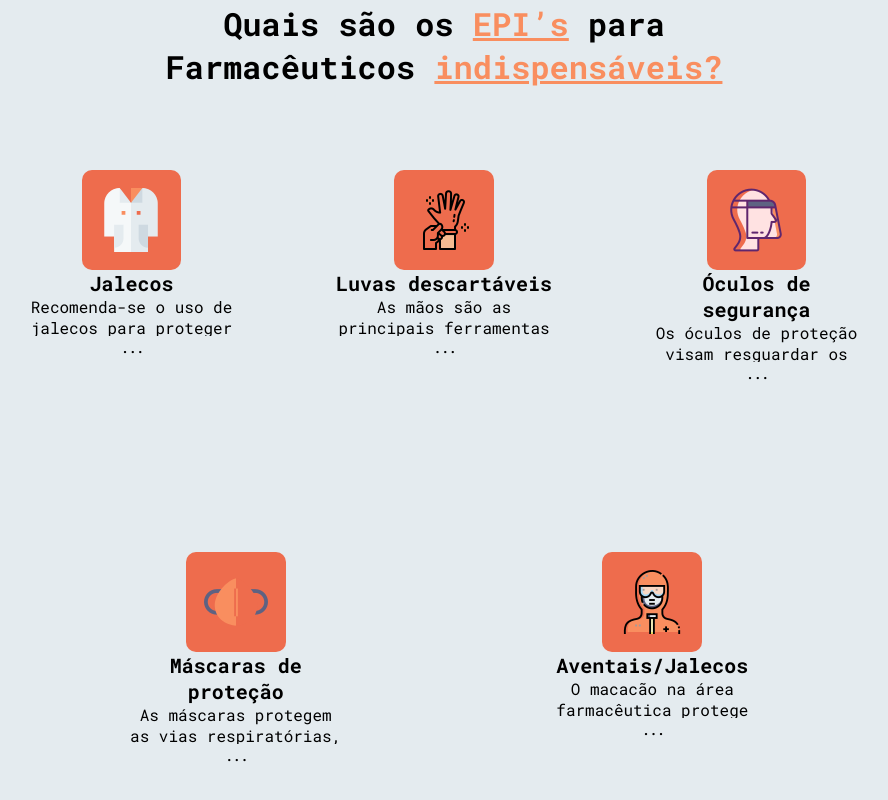
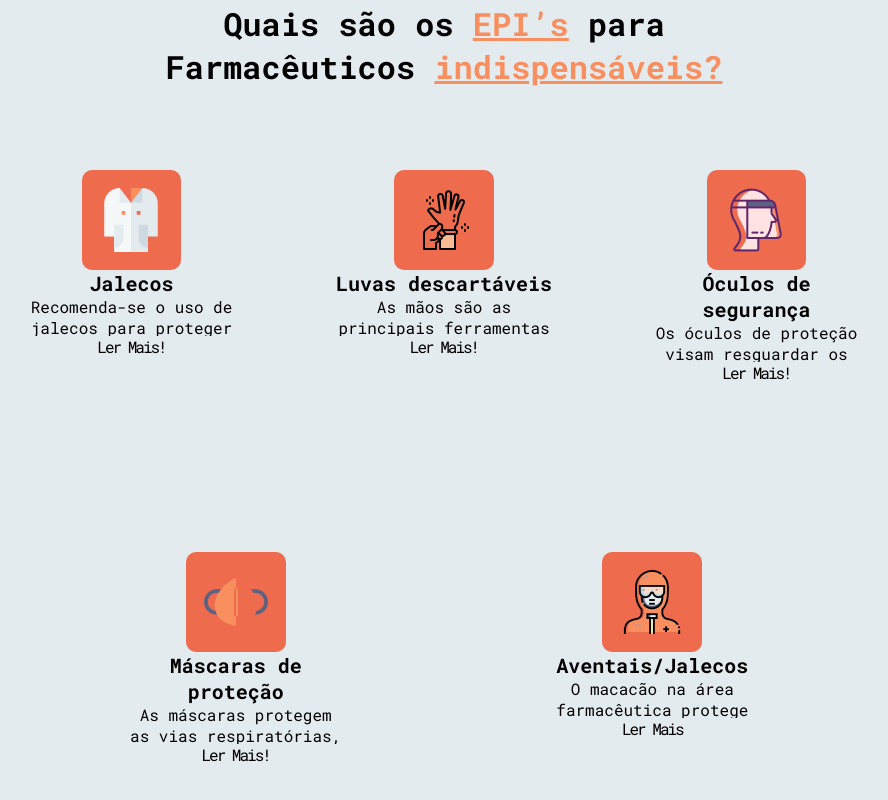
Before and after one commit to RenanGava/biohazard-banner, a Next.js app: page / in a window 1280 px wide. Shown: the part 1373-2173 px from the top of the page, without its empty margins (196-1084 px from the left). Built offline with nearby package versions, Linux system fonts and the light colour scheme.

Commit message:
Atualizar o index.tsx

```diff
--- a/src/components/ContainerItens/index.tsx
+++ b/src/components/ContainerItens/index.tsx
@@ -35,7 +35,7 @@ export function ContainerItens() {
             derramamentos, respingos e poeira, prevenindo contaminações de
             agentes quimicos leves.
           </p>
-          <span>...</span>
+          <span>Ler Mais!</span>
         </ItemCard>
         <ItemCard>
           <ImageContainer>
@@ -48,7 +48,7 @@ export function ContainerItens() {
             contaminantes e assegurar a higiene durante a manipulação de
             medicamentos.
           </p>
-          <span>...</span>
+          <span>Ler Mais!</span>
         </ItemCard>
         <ItemCard>
           <ImageContainer>
@@ -60,7 +60,7 @@ export function ContainerItens() {
             poeira e outros agentes que podem causar irritações e lesões
             oculares durante o trabalho.
           </p>
-          <span>...</span>
+          <span>Ler Mais!</span>
         </ItemCard>
         <ItemCard>
           <ImageContainer>
@@ -72,7 +72,7 @@ export function ContainerItens() {
             alergias, e bloqueiam a transmissão de microrganismos entre
             farmacêutico e paciente.
           </p>
-          <span>...</span>
+          <span>Ler Mais!</span>
         </ItemCard>
         <ItemCard>
           <ImageContainer>
@@ -84,7 +84,7 @@ export function ContainerItens() {
             como substâncias químicas e biológicas, garantindo a segurança dos
             profissionais.
           </p>
-          <span>...</span>
+          <span>Ler Mais</span>
         </ItemCard>
       </ItensWrapper>
     </Container>
```
